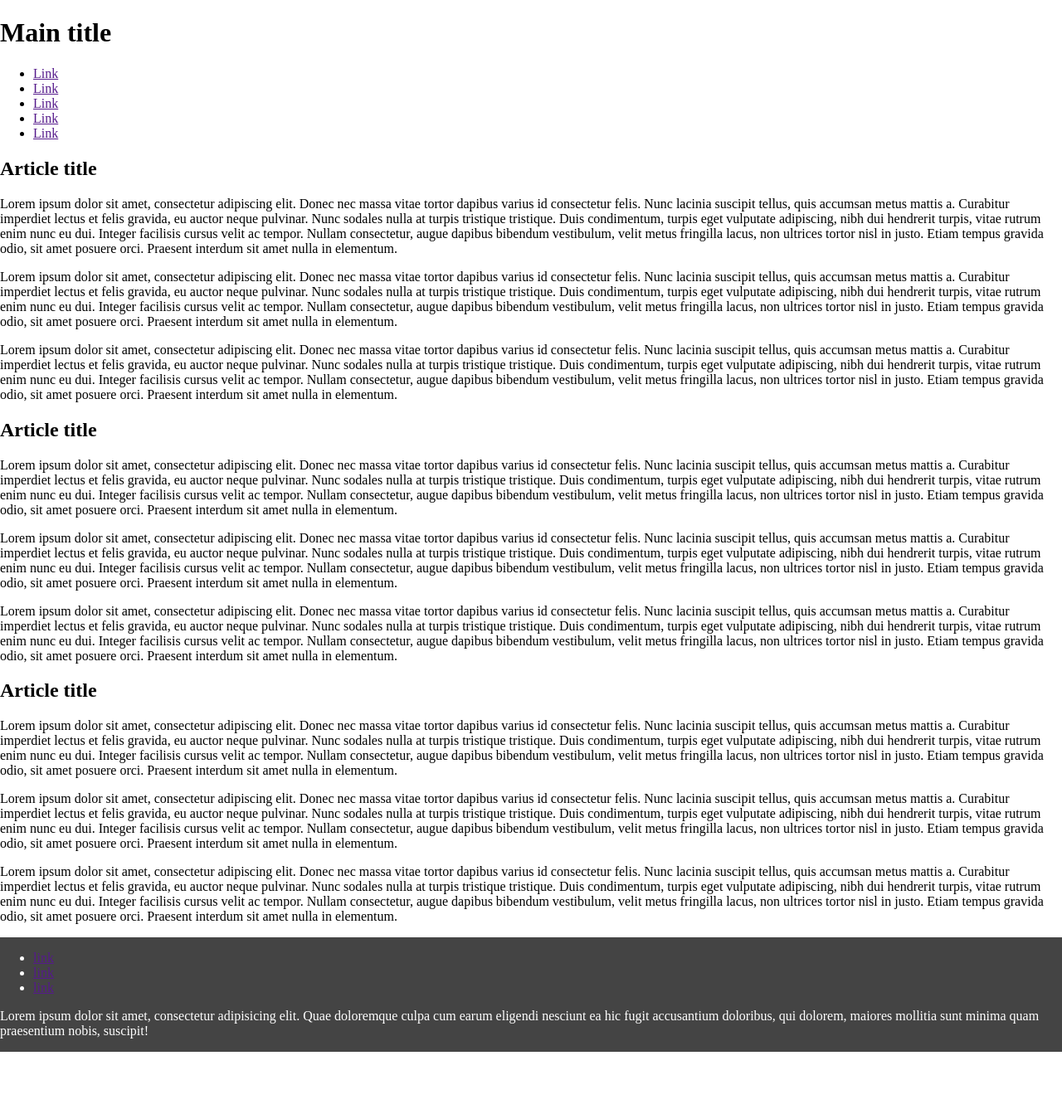
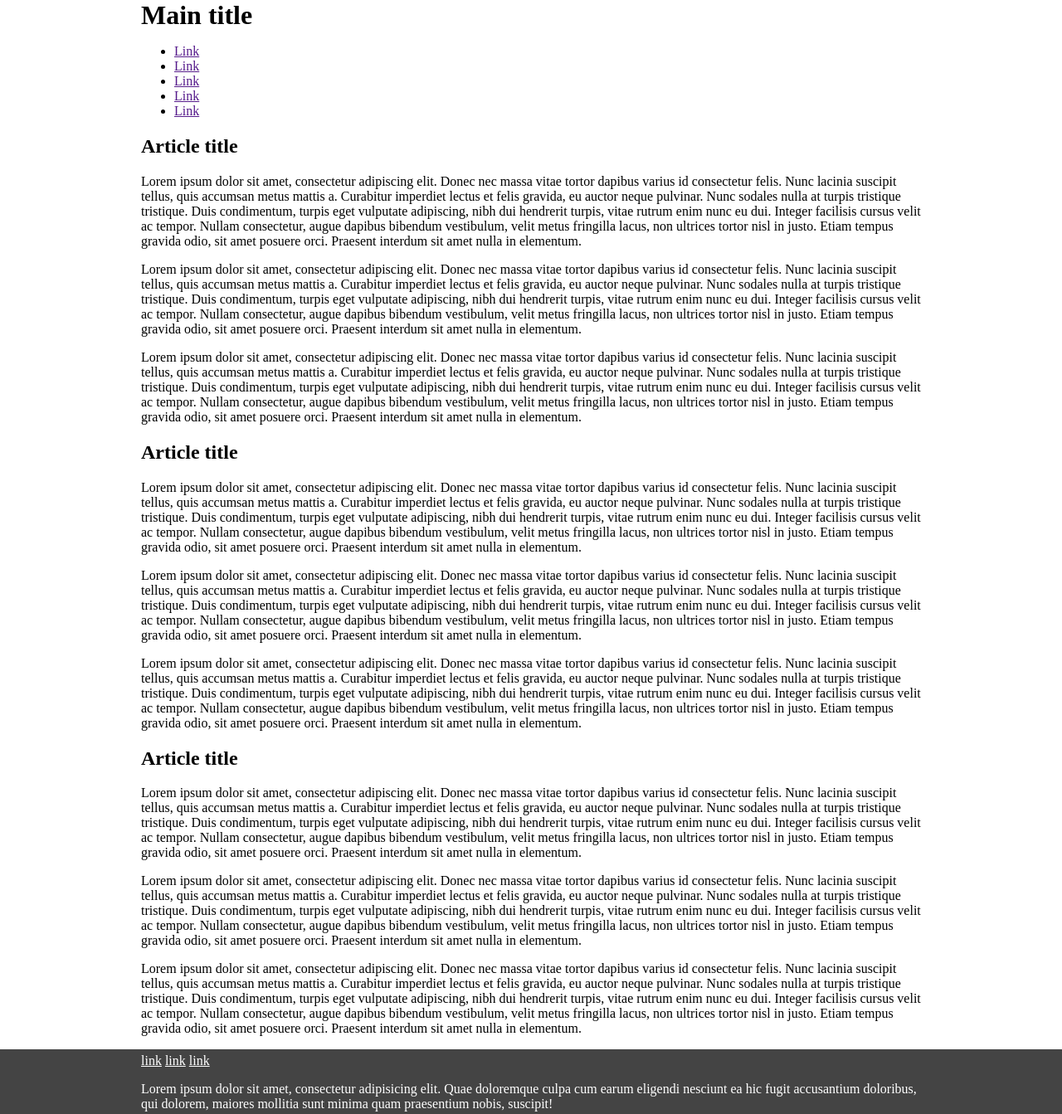
Before and after one commit to clementgalidie/footer, a plain HTML site: page index.html in a window 1280 px wide. Shown: the whole page at 83% size. Before the commit the page ends 1268 px from the top, so only its background shows below. Drawn offline with Linux system fonts and the light colour scheme.

Commit message:
em unit + responsive version

```diff
--- a/assets/css/styles.css
+++ b/assets/css/styles.css
@@ -5,16 +5,55 @@ body {
 	margin: 0;
 }
 
+/* Main wrapper */
 .wrapper {
 	position: relative;
 	min-height: 100%;
+	background-color: #fff;
 }
 
+.inner {
+	-webkit-box-sizing: border-box;
+	   -moz-box-sizing: border-box;
+					box-sizing: border-box;
+		width: 60em;
+		margin: 0 auto;
+		padding: 0 .625em;
+}
+
+/* Main Header */
+.main-header__title {margin: 0;}
+
+/* Footer */
 .footer {
 	position: absolute;
 	right: 0;
 	bottom: 0;
 	left: 0;
-	color: #fff;
+	padding: .313em 0;
 	background-color: #444;
 }
+
+.footer-list {
+	margin: 0;
+	padding: 0;
+	list-style-type: none;
+}
+
+.footer-list__items {display: inline-block;}
+
+.footer-list__links,
+.footer__content {
+	color: #fff;
+}
+
+/**
+ * Responsive version
+ * 1220px
+ */
+@media screen and (max-width: 76.25em) {
+	.inner {
+		width: auto;
+		margin: 0;
+	}
+}
--- a/index.html
+++ b/index.html
@@ -2,14 +2,15 @@
 <html lang="fr" dir="ltr">
 <head>
 	<meta charset="UTF-8">
-	<title>Footer base de page sans débordement</title>
+	<title>Footer bottom page without spilling over</title>
 	<link rel="stylesheet" href="assets/css/styles.css">
 </head>
 <body>
 	<div class="wrapper">
-		<header class="header">
-			<h1 class="header__wrapper">Main title</h1>
-			<nav class="header__main-menu" role="navigation">
+		<header class="main-header">
+			<div class="inner">
+				<h1 class="main-header__title">Main title</h1>
+				<nav class="main-header__main-menu" role="navigation">
 					<ul class="main-menu">
 						<li class="main-menu__items"><a class="main-menu__links" href="">Link</a></li>
 						<li class="main-menu__items"><a class="main-menu__links" href="">Link</a></li>
@@ -18,8 +19,10 @@
 						<li class="main-menu__items"><a class="main-menu__links" href="">Link</a></li>
 					</ul><!-- end.main-menu -->
 				</nav><!-- end.header__main-menu -->
+			</div><!-- end.inner -->
 		</header>
 		<main class="main-content" id="main" role="main">
+			<div class="inner">
 				<article class="article">
 					<header>
 						<h2 class="article__title">Article title</h2>
@@ -44,14 +47,17 @@
 					<p class="article__title">Lorem ipsum dolor sit amet, consectetur adipiscing elit. Donec nec massa vitae tortor dapibus varius id consectetur felis. Nunc lacinia suscipit tellus, quis accumsan metus mattis a. Curabitur imperdiet lectus et felis gravida, eu auctor neque pulvinar. Nunc sodales nulla at turpis tristique tristique. Duis condimentum, turpis eget vulputate adipiscing, nibh dui hendrerit turpis, vitae rutrum enim nunc eu dui. Integer facilisis cursus velit ac tempor. Nullam consectetur, augue dapibus bibendum vestibulum, velit metus fringilla lacus, non ultrices tortor nisl in justo. Etiam tempus gravida odio, sit amet posuere orci. Praesent interdum sit amet nulla in elementum.</p>
 					<p class="article__title">Lorem ipsum dolor sit amet, consectetur adipiscing elit. Donec nec massa vitae tortor dapibus varius id consectetur felis. Nunc lacinia suscipit tellus, quis accumsan metus mattis a. Curabitur imperdiet lectus et felis gravida, eu auctor neque pulvinar. Nunc sodales nulla at turpis tristique tristique. Duis condimentum, turpis eget vulputate adipiscing, nibh dui hendrerit turpis, vitae rutrum enim nunc eu dui. Integer facilisis cursus velit ac tempor. Nullam consectetur, augue dapibus bibendum vestibulum, velit metus fringilla lacus, non ultrices tortor nisl in justo. Etiam tempus gravida odio, sit amet posuere orci. Praesent interdum sit amet nulla in elementum.</p>
 				</article><!-- end.article -->
+			</div><!-- end.inner -->
 		</main>
-		<footer class="footer" id="footer" >
+		<footer class="footer" id="footer">
+			<div class="inner">
 				<ul class="footer-list">
 					<li class="footer-list__items"><a class="footer-list__links" href="">link</a></li>
 					<li class="footer-list__items"><a class="footer-list__links" href="">link</a></li>
 					<li class="footer-list__items"><a class="footer-list__links" href="">link</a></li>
 				</ul><!-- end.footer-list -->
 				<p class="footer__content">Lorem ipsum dolor sit amet, consectetur adipisicing elit. Quae doloremque culpa cum earum eligendi nesciunt ea hic fugit accusantium doloribus, qui dolorem, maiores mollitia sunt minima quam praesentium nobis, suscipit!</p>
+			</div><!-- end.inner -->
 		</footer><!-- end.footer-list -->
 	</div><!-- end.wrapper -->
 	<script src="assets/js/common.js"></script>
```
Lines whose indentation alone changed are shown as unchanged.
